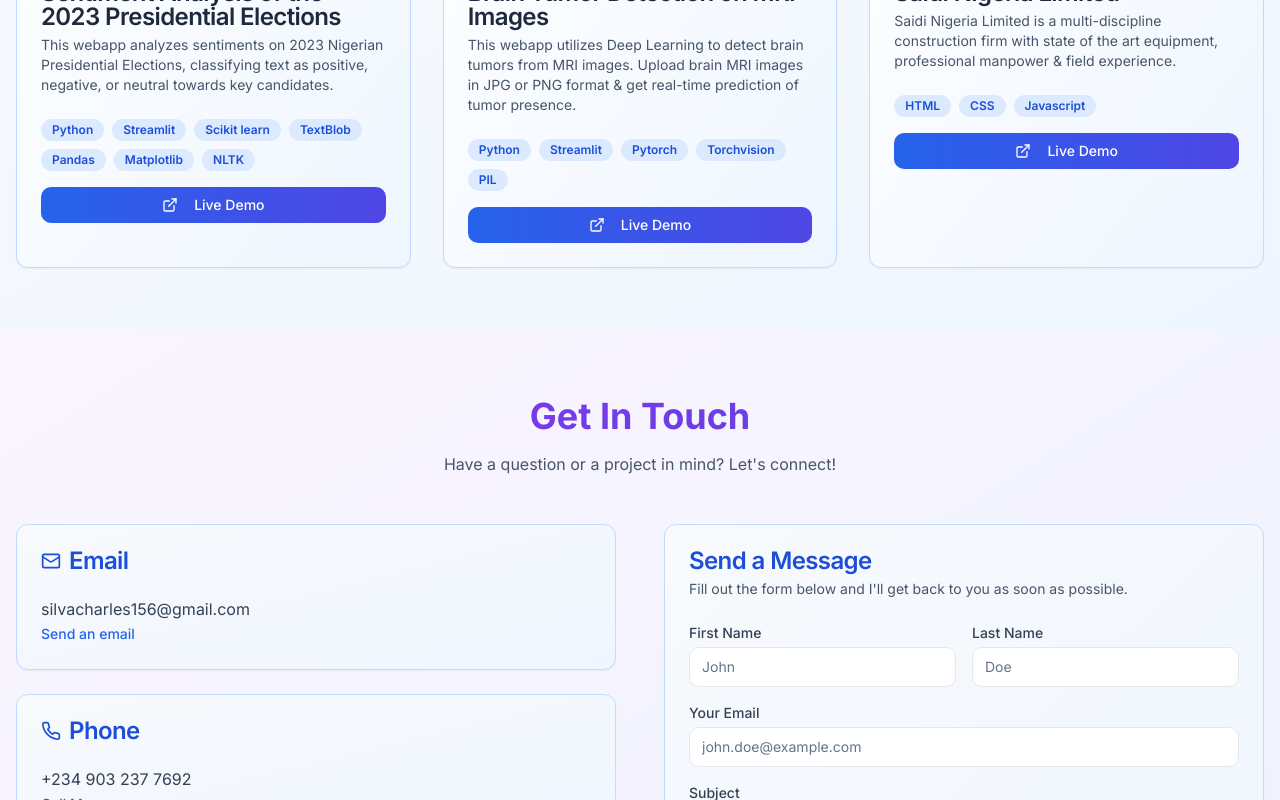
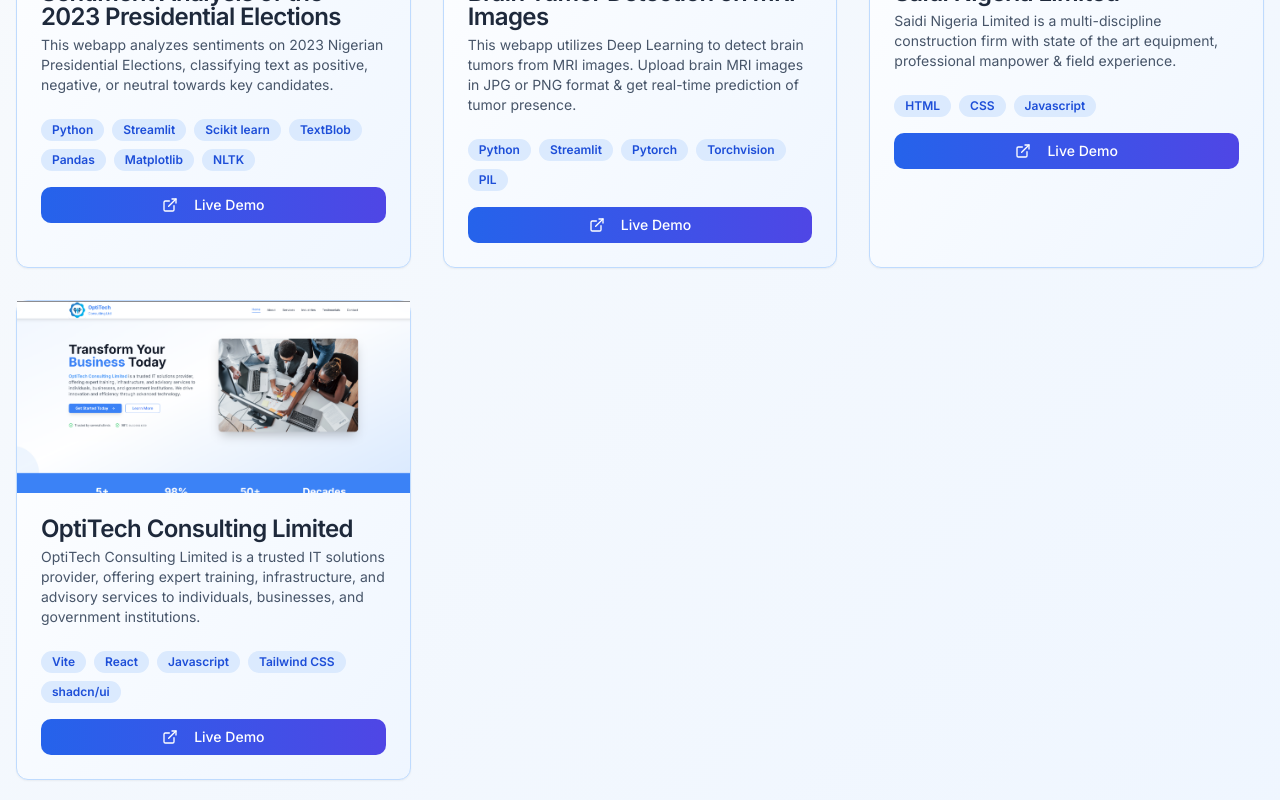
Before and after one commit to aiyenigbacharles/Portfolio-Site, a Next.js app: page / in a window 1280 px wide. Shown: the part 7169-7969 px from the top of the page. Built offline with nearby package versions, Linux system fonts and the light colour scheme.

Commit message:
Updated portfolio

```diff
--- a/app/page.tsx
+++ b/app/page.tsx
@@ -880,6 +880,13 @@ const sendEmail = async (e: React.FormEvent) => {
                 demoUrl: "https://saidi-nigeria-ltd.vercel.app/",
                 image: "/images/Saidi site.png",
               },
+              {
+                title: "OptiTech Consulting Limited",
+                description: "OptiTech Consulting Limited is a trusted IT solutions provider, offering expert training, infrastructure, and advisory services to individuals, businesses, and government institutions.",
+               technologies: ["Vite", "React", "Javascript", "Tailwind CSS", "shadcn/ui"],
+                demoUrl: "https://optitech-consulting-ltd.vercel.app/",
+                image: "/images/OptiTech.png",
+              },
             ].map((project, index) => (
               <Card
                 key={index}
```
Also changed, not shown: public/images/OptiTech.png (added).
